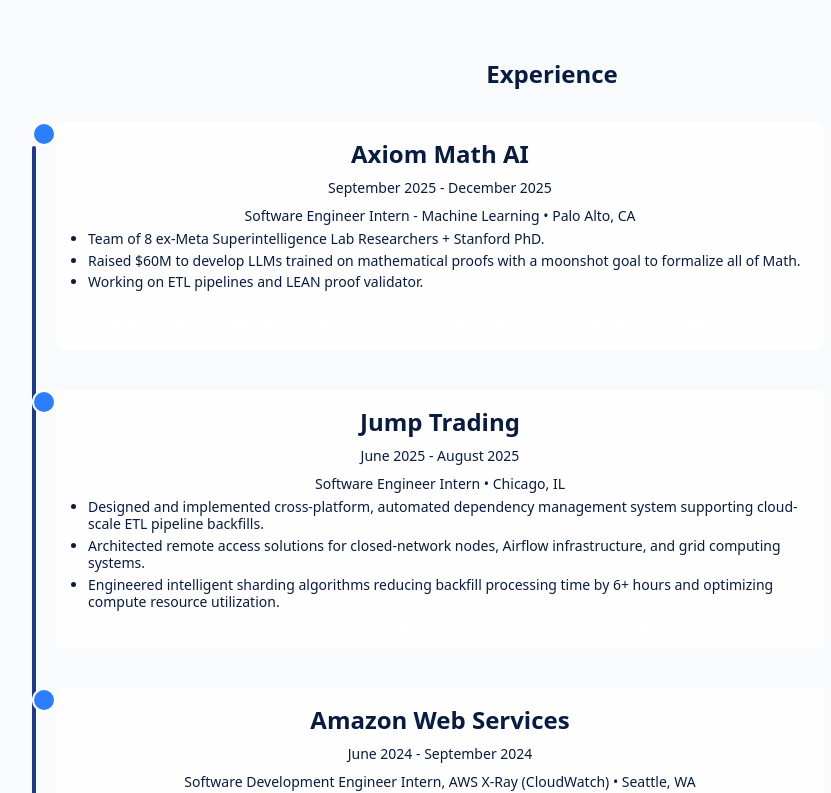
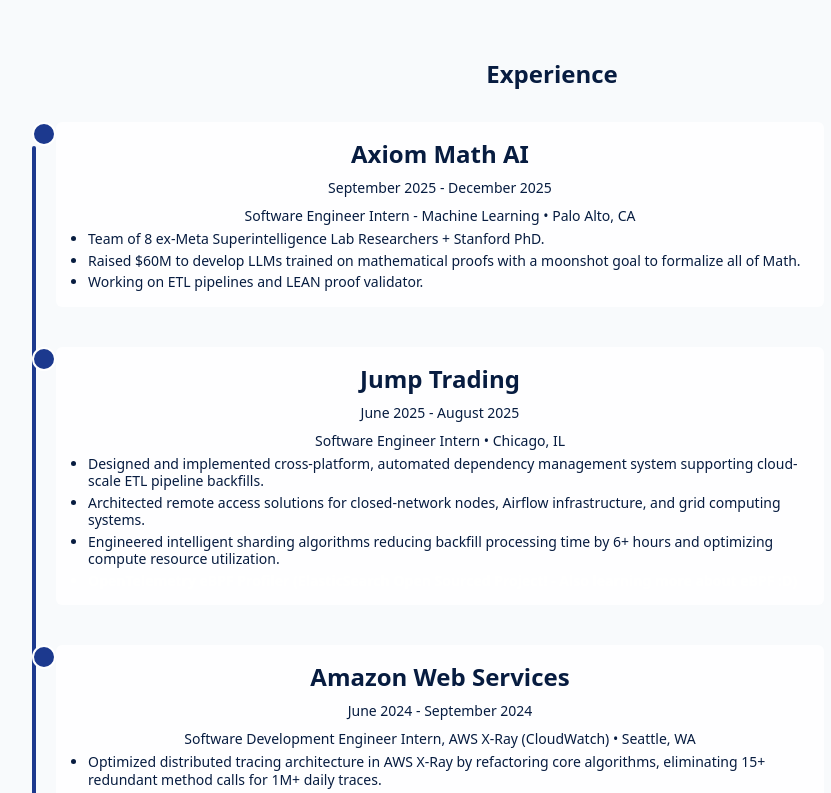
Before and after one commit to Ishan-Sinha123/Personal_Website, a React (Vite) app: page / in a window 1280 px wide. Shown: the part 1440-2233 px from the top of the page, without its empty margins (88-919 px from the left). Built offline with nearby package versions, Linux system fonts and the light colour scheme.

Commit message:
new packages

```diff
--- a/src/components/WorkTimeline.jsx
+++ b/src/components/WorkTimeline.jsx
@@ -19,8 +19,6 @@
         "Team of 8 ex-Meta Superintelligence Lab Researchers + Stanford PhD.",
         "Raised $60M to develop LLMs trained on mathematical proofs with a moonshot goal to formalize all of Math.",
         "Working on ETL pipelines and LEAN proof validator.",
-        "TernFS: High-performance distributed file system",
-        "Seed-Prover from ByteDance (State of the Art - Formal Proof Generation for Advanced Mathematics)",
       ],
       logo: "/projects/axiom-logo.png",
       logo: "AXIOM",
@@ -71,7 +69,7 @@
             {list.map((item, idx) => (
               <div key={item.id} className="relative flex flex-row items-start w-full pl-16 pr-4 py-2">
                 <div className="z-10 flex-shrink-0 -ml-10">
-                  <div className="w-6 h-6 rounded-full bg-blue-500 dark:bg-slate-200 border-2 border-white" />
+                  <div className="w-6 h-6 rounded-full bg-blue-900 dark:bg-slate-200 border-2 dark:border-slate-300 border-white" />
                 </div>
                 <div className="bg-card/80 dark:bg-card/90 rounded-md p-4 w-full max-w-3xl">
                   <div className="flex flex-col gap-2 items-center">
```
